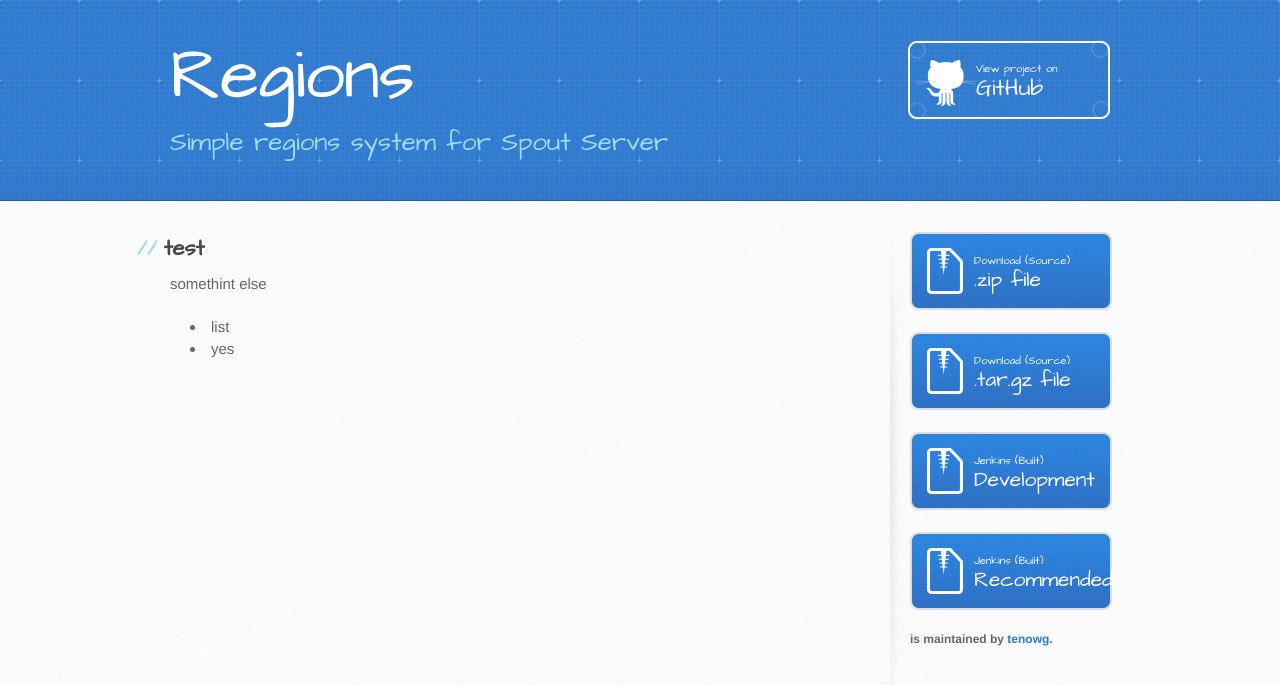
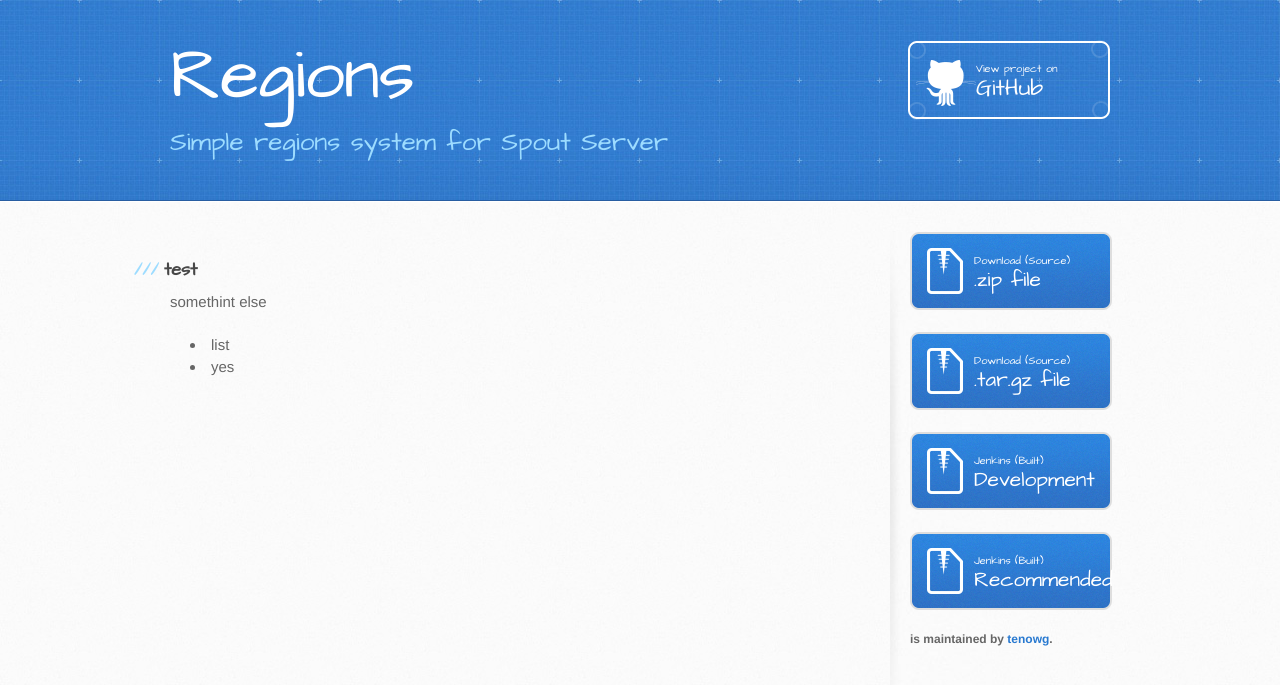
Before and after one commit to tenowg/Regions, a Jekyll site: the page built from test.md, in a window 1280 px wide. Shown: the top 685 px of the page. Built offline with Jekyll 4.4.1, drawn with Linux system fonts in a browser that asks for light colours.

```diff
--- a/test.md
+++ b/test.md
@@ -3,7 +3,7 @@ layout: default
 title: Regions by tenowg
 ---
 
-##test
+###test
 somethint else
 
 * list
```
